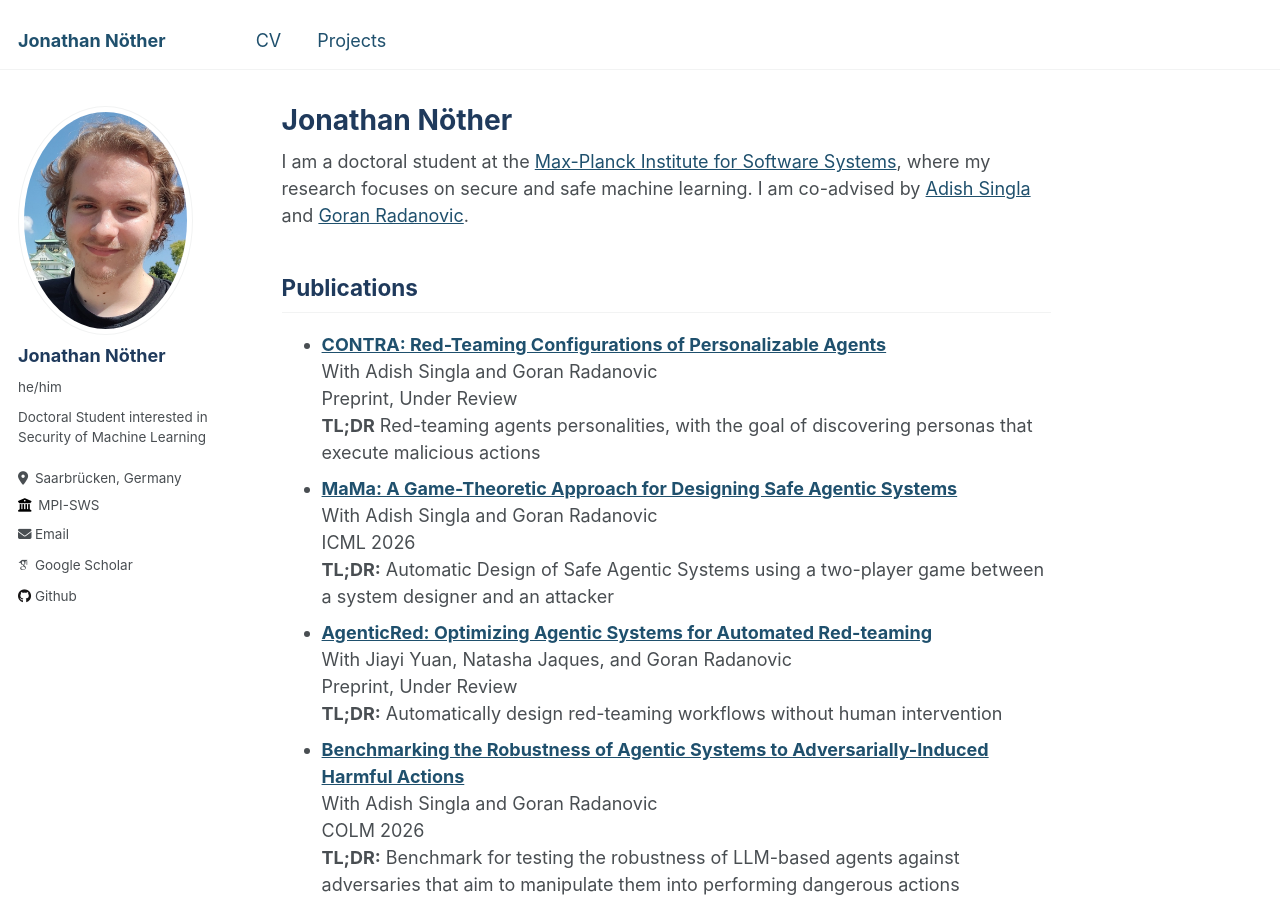
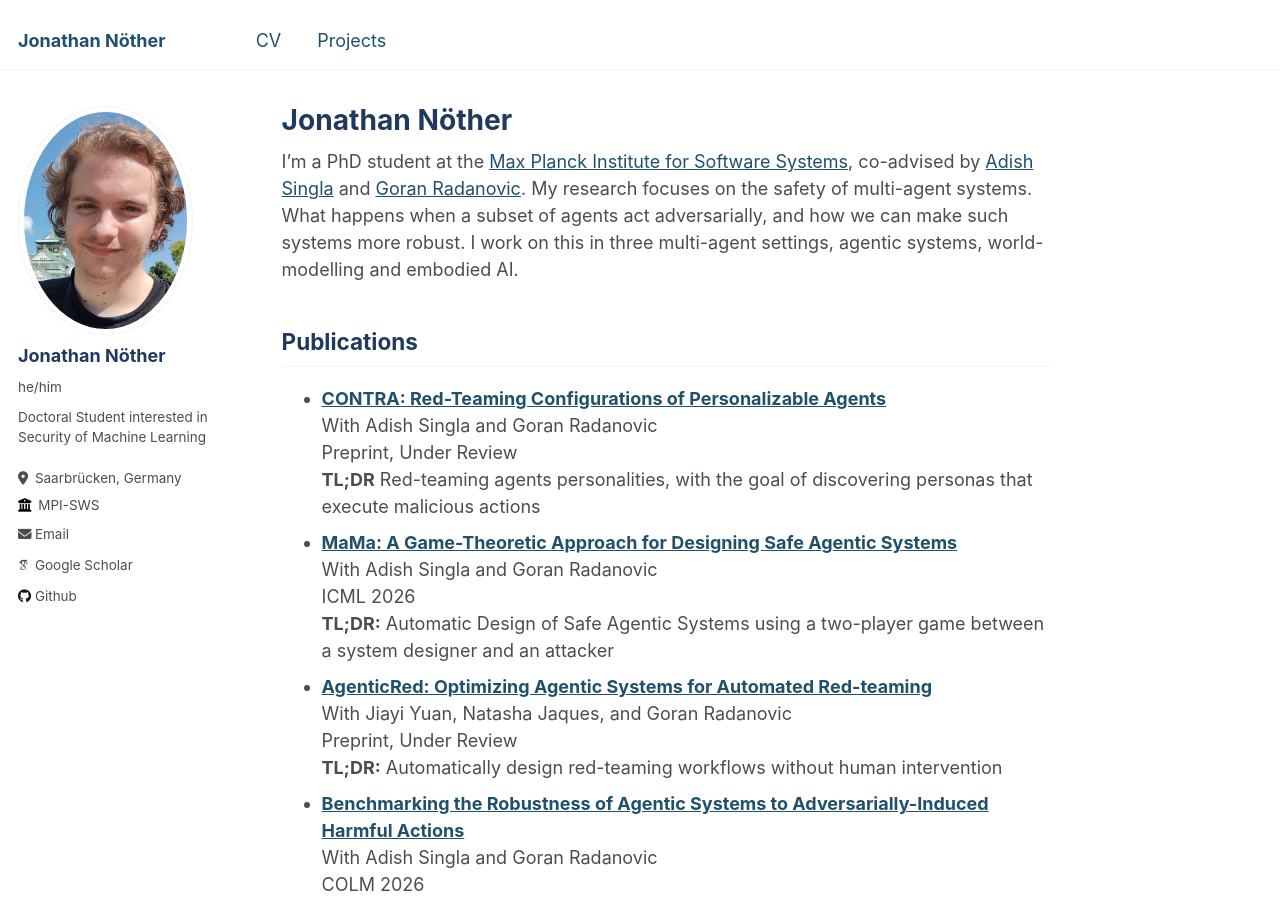
Before and after one commit to JNoether/jnoether.github.io, a Jekyll site: the page built from _pages/about.md, in a window 1280 px wide and 900 px high. Built offline with Jekyll 4.4.1, drawn with Linux system fonts in a browser that asks for light colours; some web fonts are replaced; some of the changed text lies outside the part shown.

Commit message:
improved introduction and added collaboration page

```diff
--- a/_pages/about.md
+++ b/_pages/about.md
@@ -7,7 +7,7 @@ redirect_from:
   - /about.html
 ---
 
-I am a doctoral student at the [Max-Planck Institute for Software Systems](https://www.mpi-sws.org/), where my research focuses on secure and safe machine learning. I am co-advised by [Adish Singla](https://machineteaching.mpi-sws.org/adishsingla.html) and [Goran Radanovic](https://people.mpi-sws.org/~gradanovic/index.html).
+I'm a PhD student at the [Max Planck Institute for Software Systems](https://www.mpi-sws.org/), co-advised by [Adish Singla](https://machineteaching.mpi-sws.org/adishsingla.html) and [Goran Radanovic](https://people.mpi-sws.org/~gradanovic/index.html). My research focuses on the safety of multi-agent systems. What happens when a subset of agents act adversarially, and how we can make such systems more robust. I work on this in three multi-agent settings, agentic systems, world-modelling and embodied AI.
 
 ## Publications
 - **[CONTRA: Red-Teaming Configurations of Personalizable Agents](https://arxiv.org/pdf/2607.03220)**\
@@ -66,3 +66,9 @@ a participant of mock-job interviews.
 - *10/2024-ongoing*: PhD in Computer Science at the Max Planck Instutute for Software Systems
 - *12/2022-08/2024*: M.Sc. in Data Science and Artificial Intelligence at Saarland University
 - *10/2019-11/2022*: B.Sc in Data Science and Artificial Intelligence at Saarland University
+
+## Collaboration
+
+I'm open to collaborations, particularly on safety benchmarking of LLM agents, multi-agent agentic systems, and world models. If your interests overlap, feel free to reach out.
+
+I also supervise student assistants (HiWis) and Master's theses for students at Saarland University. If you're interested, please email me your CV and transcript of records, along with a short note on your general research interests and what draws you to this area.
```
